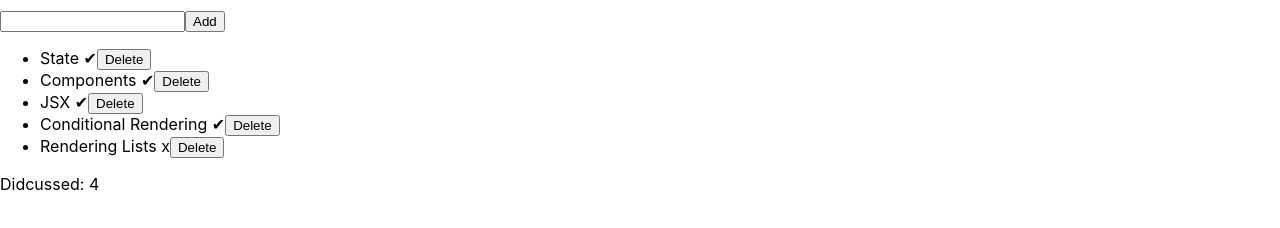
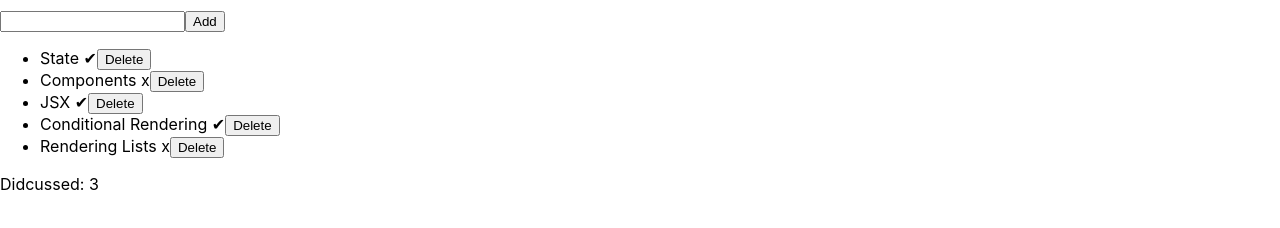
Before and after one commit to itu-tid/lecture-notes, a React (Create React App) app in the folder Code/7-intro-to-react/hello-world/: page / in a window 1280 px wide. Shown: the part 188-416 px from the top of the page. Built offline with nearby package versions, Linux system fonts and the light colour scheme.

Commit message:
correct implementation of discussedCount

```diff
--- a/Code/7-intro-to-react/hello-world/src/TopicsList.js
+++ b/Code/7-intro-to-react/hello-world/src/TopicsList.js
@@ -9,14 +9,15 @@ function TopicsList() {
     const [topics, setTopics] =
         useState([
             {topic: "State", isDiscussed: true},
-            {topic: "Components", isDiscussed: true},
+            {topic: "Components", isDiscussed: false},
             {topic: "JSX", isDiscussed: true},
             {topic: "Conditional Rendering", isDiscussed: true},
             {topic: "Rendering Lists", isDiscussed: false},
         ]);
 
-    const [newTopic, setNewTopic] = useState("")
-    const [discussedCount, isDiscussedCount] = useState(4);
+    const [newTopic, setNewTopic] = useState("");
+    const discussedTopics = topics.filter(each => each.isDiscussed);
+    const discussedCount = discussedTopics.length;
 
     function handleSubmit(e) {
         e.preventDefault();
```
